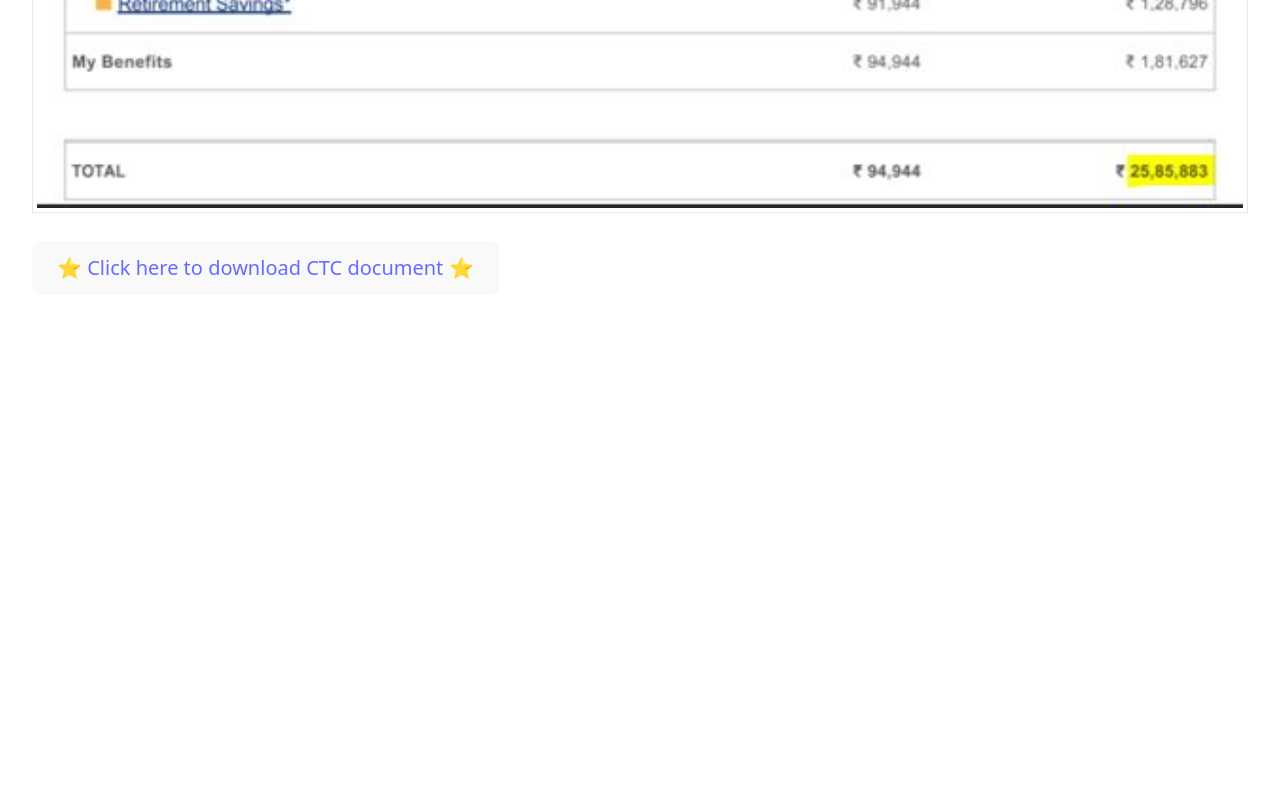
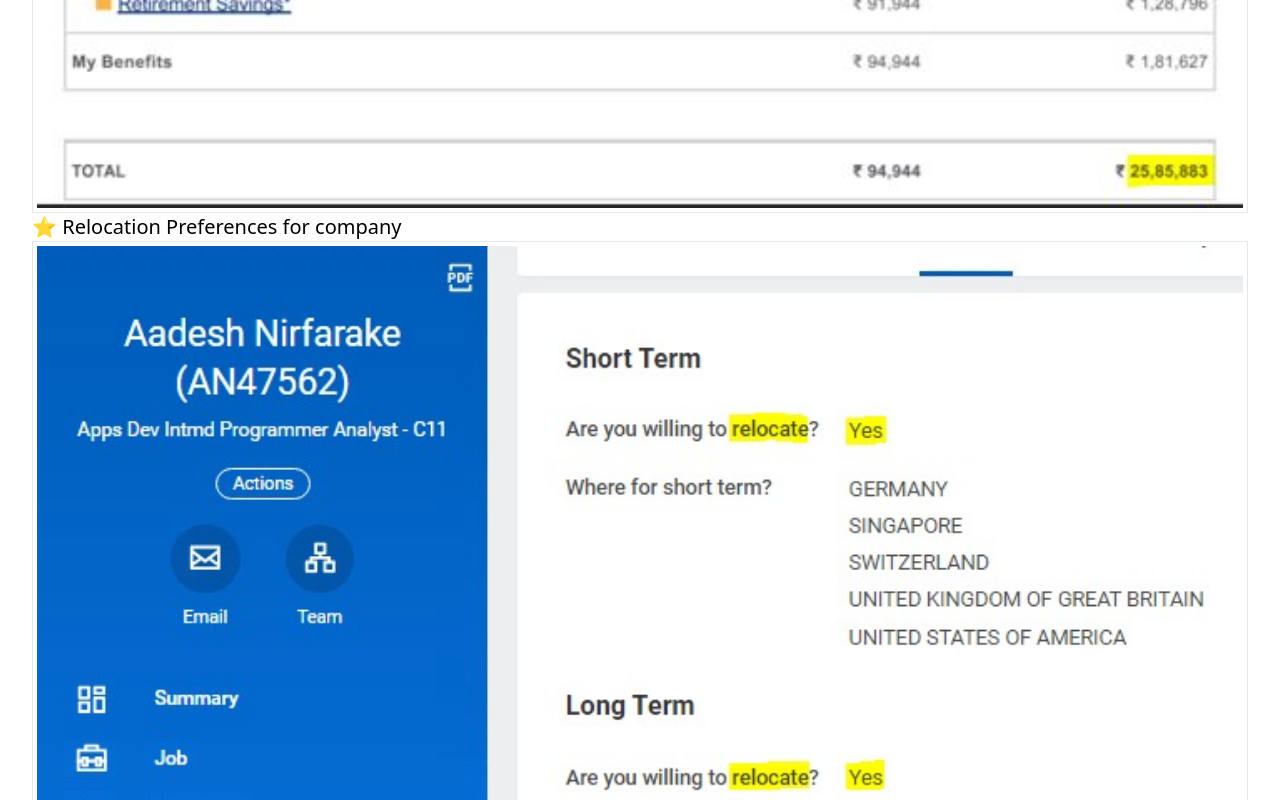
Before and after one commit to AADESHRN/ANKITA-AADESH, a React (Vite) app: page / in a window 1280 px wide. Shown: the part 11200-12000 px from the top of the page. Before the commit the page ends 11539 px from the top, so only its background shows below. Built offline with nearby package versions, Linux system fonts and the light colour scheme.

Commit message:
text change

```diff
--- a/src/App.jsx
+++ b/src/App.jsx
@@ -11,6 +11,7 @@ import MarchSal from "./assets/images/SalarySlipMarch.jpeg";
 import AprilSal from "./assets/images/SalarySlipApril.jpeg";
 import MaySal from "./assets/images/SalarySlipMay.jpeg";
 import CTC from "./assets/images/CTC.jpeg";
+import Relocation from "./assets/images/Relocation.jpeg";
 
 function App() {
   return (
@@ -36,7 +37,7 @@ function App() {
           Please read this not as Ankita's older brother, but as best friend of
           me & Ankita.
           <br />I too have a sister so I know that as Ankita's brother, you
-          might not like it at first, but we're in the 21st century, so please
+          might into awkwardness and don't like it at first, but we're in the 21st century, so please
           read with an open mind.
           <br />I hope you can understand from my and Ankita's perspective.
           <br />
@@ -380,6 +381,10 @@ function App() {
         <div className="p-1 border">
           <img src={CTC} alt="CTC.jpeg" width="100%" height="100%" />
         </div>
+        <h4>⭐ Relocation Preferences for company</h4>
+        <div className="p-1 border">
+          <img src={Relocation} alt="Relocation.jpeg" width="100%" height="100%" />
+        </div>
         <br />
         <button className="btn-primary">
           <a href="https://drive.google.com/file/d/15_r79vkivgBXOn6PUmR5FQOgmp0V_iz1/view?usp=drivesdk">
```
